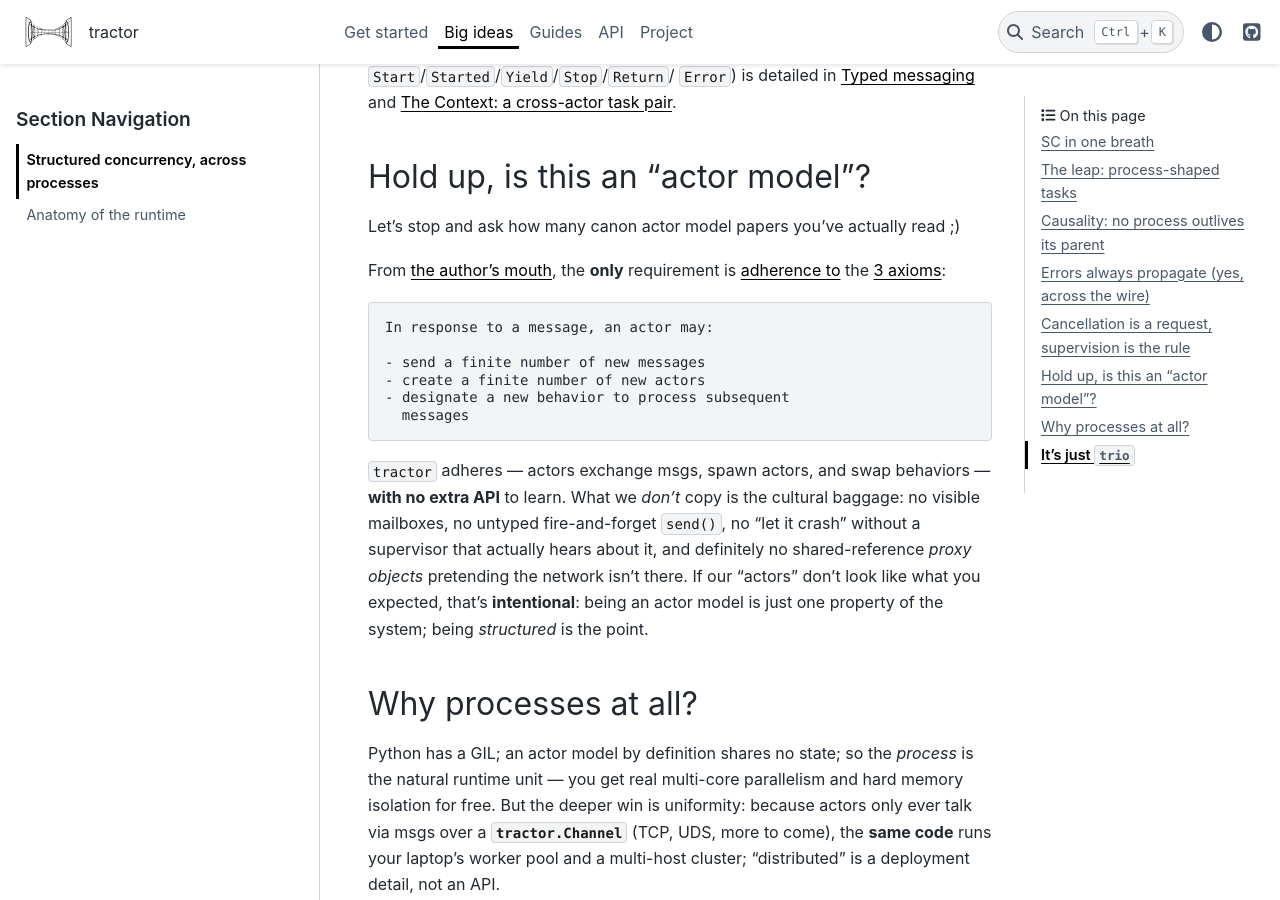
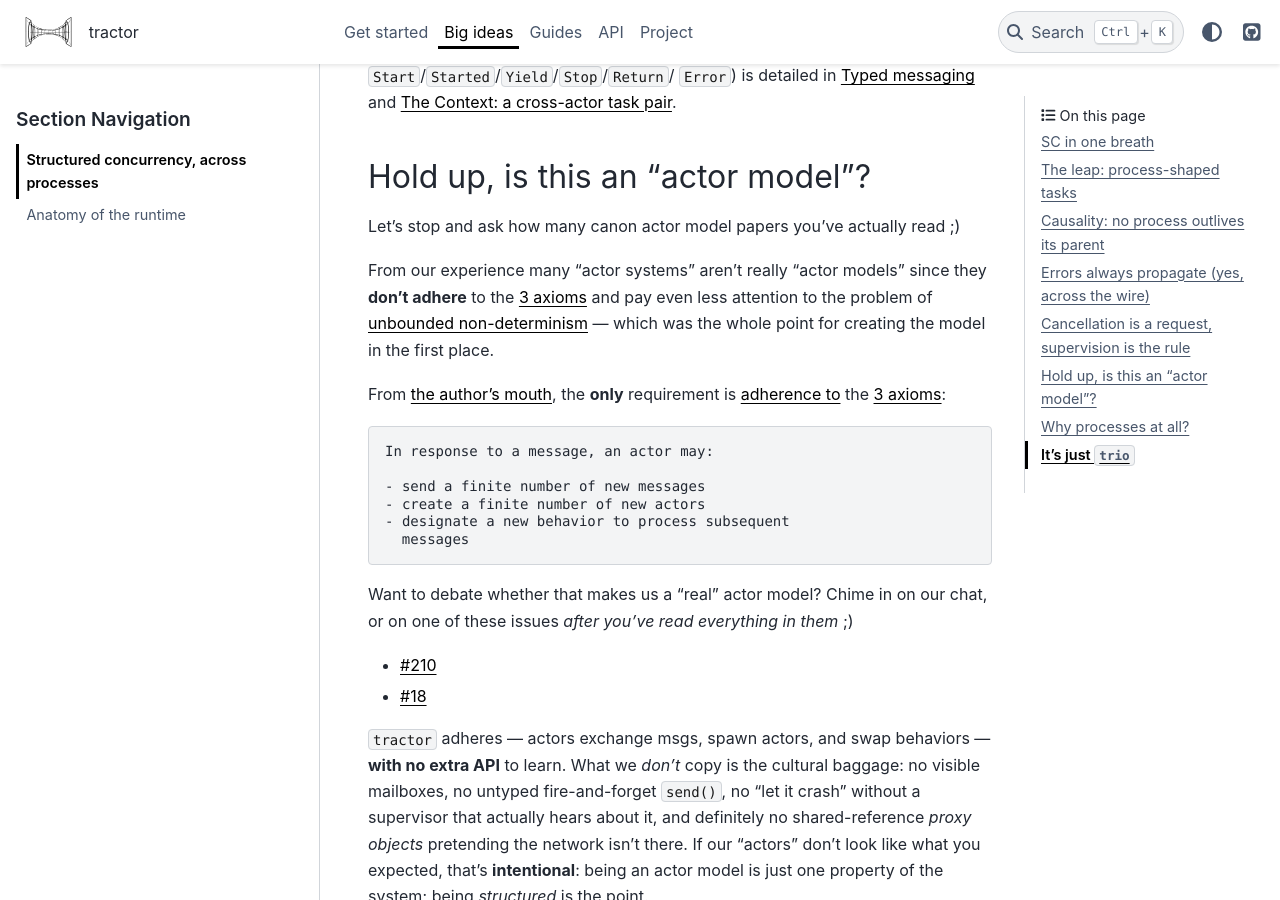
Before and after one commit to goodboy/tractor, a Sphinx documentation site: the page built from docs/explain/sc-distributed.rst, in a window 1280 px wide and 900 px high, scrolled down 2836 px. Built offline with Sphinx 7.4.7 and the PyData theme 0.15.4, drawn with Linux system fonts in a browser that asks for light colours.

```diff
--- a/docs/explain/sc-distributed.rst
+++ b/docs/explain/sc-distributed.rst
@@ -144,6 +144,12 @@
 Let's stop and ask how many canon actor model papers
 you've actually read ;)
 
+From our experience many "actor systems" aren't really
+"actor models" since they **don't adhere** to the `3
+axioms`_ and pay even less attention to the problem of
+`unbounded non-determinism`_ — which was the whole
+point for creating the model in the first place.
+
 From `the author's mouth`_, the **only** requirement
 is `adherence to`_ the `3 axioms`_::
 
@@ -153,6 +159,13 @@
     - create a finite number of new actors
     - designate a new behavior to process subsequent
       messages
+
+Want to debate whether that makes us a "real" actor
+model? Chime in on our chat, or on one of these issues
+*after you've read everything in them* ;)
+
+- `#210 <https://github.com/goodboy/tractor/issues/210>`_
+- `#18 <https://github.com/goodboy/tractor/issues/18>`_
 
 ``tractor`` adheres — actors exchange msgs, spawn
 actors, and swap behaviors — **with no extra API** to
@@ -205,3 +218,4 @@
 .. _the author's mouth: https://www.youtube.com/watch?v=7erJ1DV_Tlo&t=162s
 .. _adherence to: https://www.youtube.com/watch?v=7erJ1DV_Tlo&t=1821s
 .. _3 axioms: https://en.wikipedia.org/wiki/Actor_model#Fundamental_concepts
+.. _unbounded non-determinism: https://en.wikipedia.org/wiki/Unbounded_nondeterminism
```
Also changed, not shown: docs/README.rst (+12 -57 lines).
